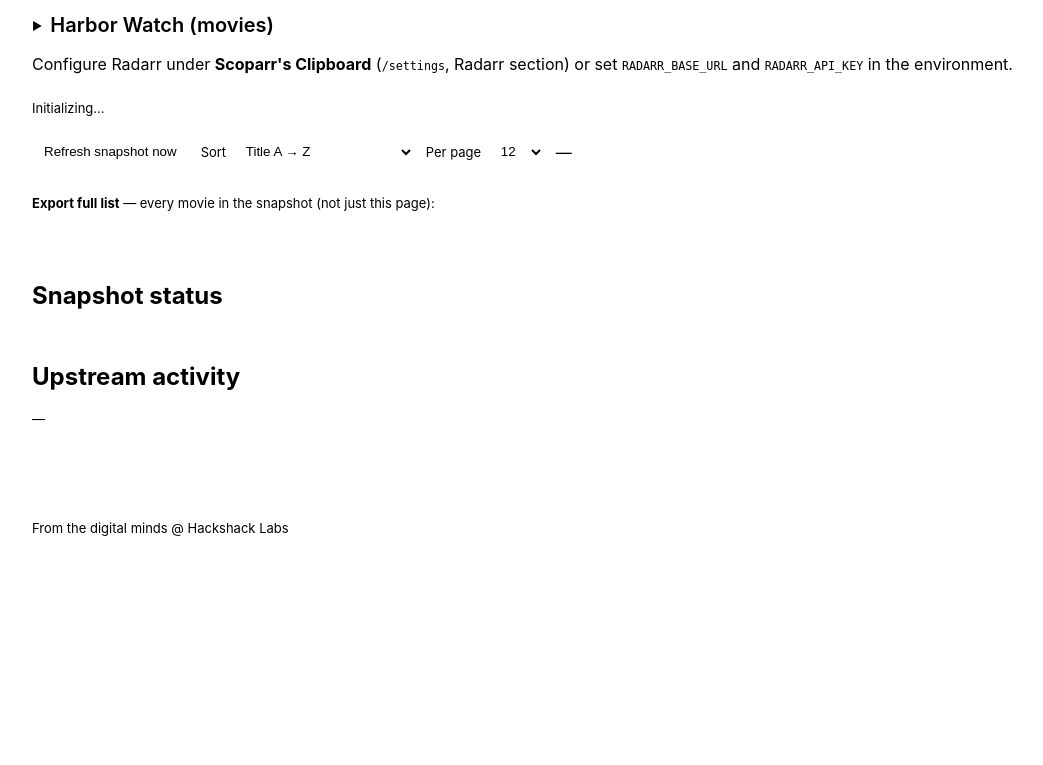
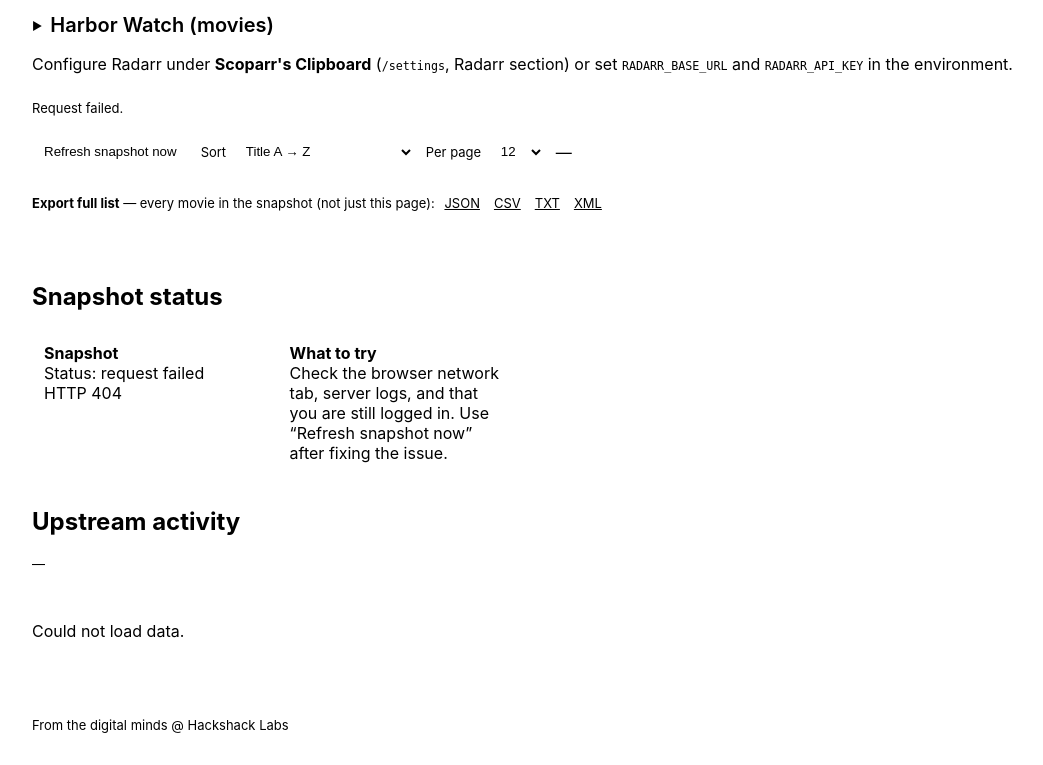
Before and after one commit to HackshackLabs/Inspectarr, a Python web app: template src/scoparr/templates/stale_movies.html in a window 1280 px wide. Shown: the part 80-845 px from the top of the page, without its empty margins (0-1043 px from the left). Before the commit the page ends 616 px from the top, so only its background shows below. Run offline with Jinja, Linux system fonts and the light colour scheme; the template is opened without the code that fills it, so the values that code supplies are empty.

Commit message:
Fix Harbor Watch status/upstream UI (broken esc); align with Horizon Watch
- Fix JavaScript esc(): incomplete ternary prevented the entire script from
  parsing, so snapshot and upstream panels never populated.
- Mirror Horizon Watch loading and snapshot cards (Tautulli crawl hints,
  Radarr counts, stale matches / this page placeholders).
- Upstream panel: per-server Tautulli cards with same fields as TV, waiting
  placeholder, Radarr card with movie list count + last HTTP exchange.
- Track radarr_movie_list_count in stale_movies_upstream after movie list fetch.
- Always refresh snapshot status cards on silent data polls; match fetch-line
  wording to Horizon Watch.

Made-with: Cursor

```diff
--- a/src/scoparr/stale_movies_service.py
+++ b/src/scoparr/stale_movies_service.py
@@ -34,6 +34,7 @@ from scoparr.stale_movies_upstream import (
     end_stale_movies_upstream_trace,
     record_stale_movies_radarr,
     record_stale_movies_tautulli,
+    set_stale_movies_radarr_movie_list_count,
     set_stale_movies_upstream_phase,
 )
 from scoparr.tautulli_client import TautulliClient, TautulliTraceHook
@@ -375,6 +376,9 @@ async def compute_stale_movies_payload(
                     settings.radarr_api_key,
                     on_exchange=_stale_radarr_exchange,
                 )
+            set_stale_movies_radarr_movie_list_count(
+                len([x for x in mlist if isinstance(x, dict)]),
+            )
         except Exception as exc:
             logger.exception("stale movies: Radarr movie list failed")
             errors.append(str(exc))
--- a/src/scoparr/templates/stale_movies.html
+++ b/src/scoparr/templates/stale_movies.html
@@ -229,7 +229,7 @@
           var pendingRebuildHint = false;
 
           function esc(s) {
-            return String(s == null ? "")
+            return String(s == null ? "" : s)
               .replace(/&/g, "&amp;")
               .replace(/</g, "&lt;")
               .replace(/"/g, "&quot;");
@@ -400,10 +400,28 @@
               esc(h) +
               "</div>" +
               "</article>" +
-              '<article class="status-card"><div><strong>Tautulli</strong></div><div>Movie history</div>' +
-              '<div class="muted">All-time capped crawl; 2y + never from merged rows.</div></article>' +
-              '<article class="status-card"><div><strong>Radarr</strong></div><div>Movie library</div>' +
-              '<div class="muted">Movies with files on disk.</div></article>';
+              '<article class="status-card">' +
+              "<div><strong>Tautulli</strong></div>" +
+              "<div>Movie history</div>" +
+              '<div class="muted">Oldest play in merged data: —</div>' +
+              '<div class="muted">All-time capped crawl per server; 2y + never derived from merged rows.</div>' +
+              "</article>" +
+              '<article class="status-card">' +
+              "<div><strong>Radarr</strong></div>" +
+              "<div>Library &amp; files</div>" +
+              '<div class="muted">Movies in API list: —</div>' +
+              '<div class="muted">Stale rows are movies with files that match the 2y / never-played rules.</div>' +
+              "</article>" +
+              '<article class="status-card">' +
+              "<div><strong>Stale matches</strong></div>" +
+              "<div>—</div>" +
+              '<div class="muted">Movies with files but no plays in the lookback window (or never, with age rule).</div>' +
+              "</article>" +
+              '<article class="status-card">' +
+              "<div><strong>This page</strong></div>" +
+              "<div>—</div>" +
+              '<div class="muted">Sort, pagination, and grid fill after the snapshot returns.</div>' +
+              "</article>";
           }
 
           function renderStaleStatusFromPayload(j, pagination) {
@@ -417,6 +435,7 @@
             var radScan = j && j.radarr_movies_scanned != null ? j.radarr_movies_scanned : "—";
             var radFiles = j && j.radarr_movies_with_files != null ? j.radarr_movies_with_files : "—";
             var histOldest = formatEpochUtc(j && j.history_oldest_epoch);
+            var hmode = (j && j.history_crawl_mode) || "";
             var hcap = j && j.history_full_max_rows_per_server != null ? j.history_full_max_rows_per_server : "";
             var upd = formatEpochUtc(j && j.updated_at_epoch);
             var p = pagination || (j && j.pagination) || {};
@@ -453,23 +472,33 @@
               esc(lb) +
               " days</div></article>" +
               '<article class="status-card">' +
-              "<div><strong>Tautulli</strong></div><div>" +
+              "<div><strong>Tautulli</strong></div>" +
+              "<div>" +
               esc(tSrv) +
-              " server(s)</div><div>History rows merged: <strong>" +
+              " server(s)</div>" +
+              "<div>History rows merged: <strong>" +
               esc(hist) +
-              "</strong></div><div>Oldest: <strong>" +
+              "</strong></div>" +
+              "<div>Oldest play in merged data: <strong>" +
               esc(histOldest) +
               "</strong></div>" +
-              (hcap !== ""
+              (hmode
+                ? '<div class="muted">Crawl: ' + esc(hmode) + (hcap !== "" ? " · cap/server " + esc(hcap) : "") + "</div>"
+                : hcap !== ""
                   ? '<div class="muted">Cap/server ' + esc(hcap) + "</div>"
                   : "") +
+              '<div class="muted">2y cutoff + never-watched use the same merged rows.</div>' +
               "</article>" +
               '<article class="status-card">' +
-              "<div><strong>Radarr</strong></div><div>Movies scanned: <strong>" +
+              "<div><strong>Radarr</strong></div>" +
+              "<div>Movies in API list: <strong>" +
               esc(radScan) +
-              "</strong></div><div>With files: <strong>" +
+              "</strong></div>" +
+              "<div>Movies with files: <strong>" +
               esc(radFiles) +
-              "</strong></div></article>" +
+              "</strong></div>" +
+              '<div class="muted">Only movies that match stale rules appear in the grid; scan count is the full Radarr list.</div>' +
+              "</article>" +
               (ovCf
                 ? '<article class="status-card"><div><strong>Overseerr</strong></div><div>Movie TMDB keys: <strong>' +
                   esc(ovKeys) +
@@ -501,10 +530,17 @@
             if (!el) return;
             var msg = e && e.message ? e.message : String(e);
             el.innerHTML =
-              '<article class="status-card"><div><strong>Snapshot</strong></div>' +
+              '<article class="status-card">' +
+              "<div><strong>Snapshot</strong></div>" +
+              '<div>Status: <span class="status-error">request failed</span></div>' +
               '<div class="status-error">' +
               esc(msg) +
-              "</div></article>";
+              "</div>" +
+              "</article>" +
+              '<article class="status-card">' +
+              "<div><strong>What to try</strong></div>" +
+              '<div class="muted">Check the browser network tab, server logs, and that you are still logged in. Use “Refresh snapshot now” after fixing the issue.</div>' +
+              "</article>";
           }
 
           function renderUpstreamPanel(u) {
@@ -513,7 +549,7 @@
             if (!sumEl || !grid) return;
             if (!u || !u.busy) {
               sumEl.textContent =
-                "Idle — no Harbor Watch snapshot is building.";
+                "Idle — no Harbor Watch snapshot is building. Start or wait for a refresh to see live Tautulli servers and Radarr calls.";
               grid.innerHTML =
                 '<article class="status-card"><div><strong>Upstream</strong></div><div class="muted">Nothing in flight.</div></article>';
               return;
@@ -527,55 +563,79 @@
                     ? "Overseerr"
                     : "Starting";
             sumEl.textContent =
-              "Active: " + src + " — " + (u.phase || "…") + " · " + formatEpochUtc(u.updated_epoch);
+              "Active: " + src + " — " + (u.phase || "…") + " · trace updated " + formatEpochUtc(u.updated_epoch);
             var html = "";
             var servers = u.tautulli_servers || [];
+            if (servers.length) {
               servers.forEach(function (s) {
                 var okCls =
                   s.last_ok === true ? "status-ok" : s.last_ok === false ? "status-error" : "muted";
-              var okTxt = s.last_ok === true ? "ok" : s.last_ok === false ? "error" : "—";
+                var okTxt =
+                  s.last_ok === true ? "ok" : s.last_ok === false ? "error" : "—";
                 var lastPage =
                   s.last_history_page_rows === null || s.last_history_page_rows === undefined
                     ? "—"
                     : esc(s.last_history_page_rows);
                 html +=
-                '<article class="status-card"><div><strong>' +
+                  '<article class="status-card">' +
+                  "<div><strong>" +
                   esc(s.server_name || s.server_id) +
                   "</strong></div>" +
-                "<div>Last page rows: <strong>" +
+                  '<div class="muted">ID: ' +
+                  esc(s.server_id) +
+                  "</div>" +
+                  "<div>Rows in last <code>get_history</code> response: <strong>" +
                   lastPage +
-                "</strong> · accumulated: <strong>" +
+                  "</strong></div>" +
+                  "<div>Rows accumulated this build (all pages): <strong>" +
                   esc(s.history_rows_accumulated != null ? s.history_rows_accumulated : 0) +
                   "</strong></div>" +
-                "<div>Cmd: <code>" +
+                  "<div>Last cmd: <code>" +
                   esc(s.last_cmd || "—") +
-                "</code> · HTTP " +
+                  "</code></div>" +
+                  "<div>HTTP: " +
                   (s.last_http_status != null ? esc(s.last_http_status) : "—") +
                   ' · <span class="' +
                   okCls +
                   '">' +
                   okTxt +
-                "</span></div></article>";
+                  "</span></div>" +
+                  "<div>Last response: <strong>" +
+                  formatEpochUtc(s.last_response_epoch) +
+                  "</strong></div>" +
+                  "</article>";
               });
+            } else if (u.upstream === "tautulli") {
+              html +=
+                '<article class="status-card"><div><strong>Tautulli</strong></div><div class="muted">Waiting for first server response…</div></article>';
+            }
             var rd = u.radarr || {};
             var last = rd.last;
-            html += '<article class="status-card"><div><strong>Radarr</strong></div>';
+            var listCt = rd.movie_list_count != null ? rd.movie_list_count : 0;
+            html +=
+              '<article class="status-card">' +
+              "<div><strong>Radarr</strong></div>" +
+              "<div>Movies in list: <strong>" +
+              esc(listCt) +
+              "</strong></div>";
             if (last && last.label) {
               var sok = last.ok ? "status-ok" : "status-error";
               html +=
                 "<div>Last: <code>" +
                 esc(last.label) +
-                "</code></div><div>HTTP " +
+                "</code></div>" +
+                "<div>HTTP: " +
                 esc(last.http_status) +
                 ' · <span class="' +
                 sok +
                 '">' +
                 (last.ok ? "ok" : "error") +
-                "</span></div><div>" +
+                "</span></div>" +
+                "<div>Last response: <strong>" +
                 formatEpochUtc(last.last_response_epoch) +
-                "</div>";
+                "</strong></div>";
             } else {
-              html += '<div class="muted">No Radarr response yet.</div>';
+              html += '<div class="muted">No Radarr response recorded yet this build.</div>';
             }
             html += "</article>";
             grid.innerHTML = html;
@@ -749,11 +809,11 @@
               if (!r.ok) throw new Error("HTTP " + r.status);
               var j = await r.json();
               staleFirstLoad = false;
-              if (!silent || softPagination) {
               renderStaleStatusFromPayload(j, j.pagination);
-                if (!softPagination) {
-                  setFetchLine("Updated " + new Date().toISOString().replace("T", " ").slice(0, 19) + " UTC (browser).");
-                }
+              if (!silent && !softPagination) {
+                setFetchLine(
+                  "Last updated " + new Date().toISOString().replace("T", " ").slice(0, 19) + " UTC (browser clock)."
+                );
               }
               renderGrid(j);
               renderPager(j.pagination, "stale-pager-top");
```
Also changed, not shown: src/scoparr/stale_movies_upstream.py (+16 -1 lines), tests/test_stale_movies_upstream.py (added, +30 -0 lines). Lines whose indentation alone changed are shown as unchanged.
